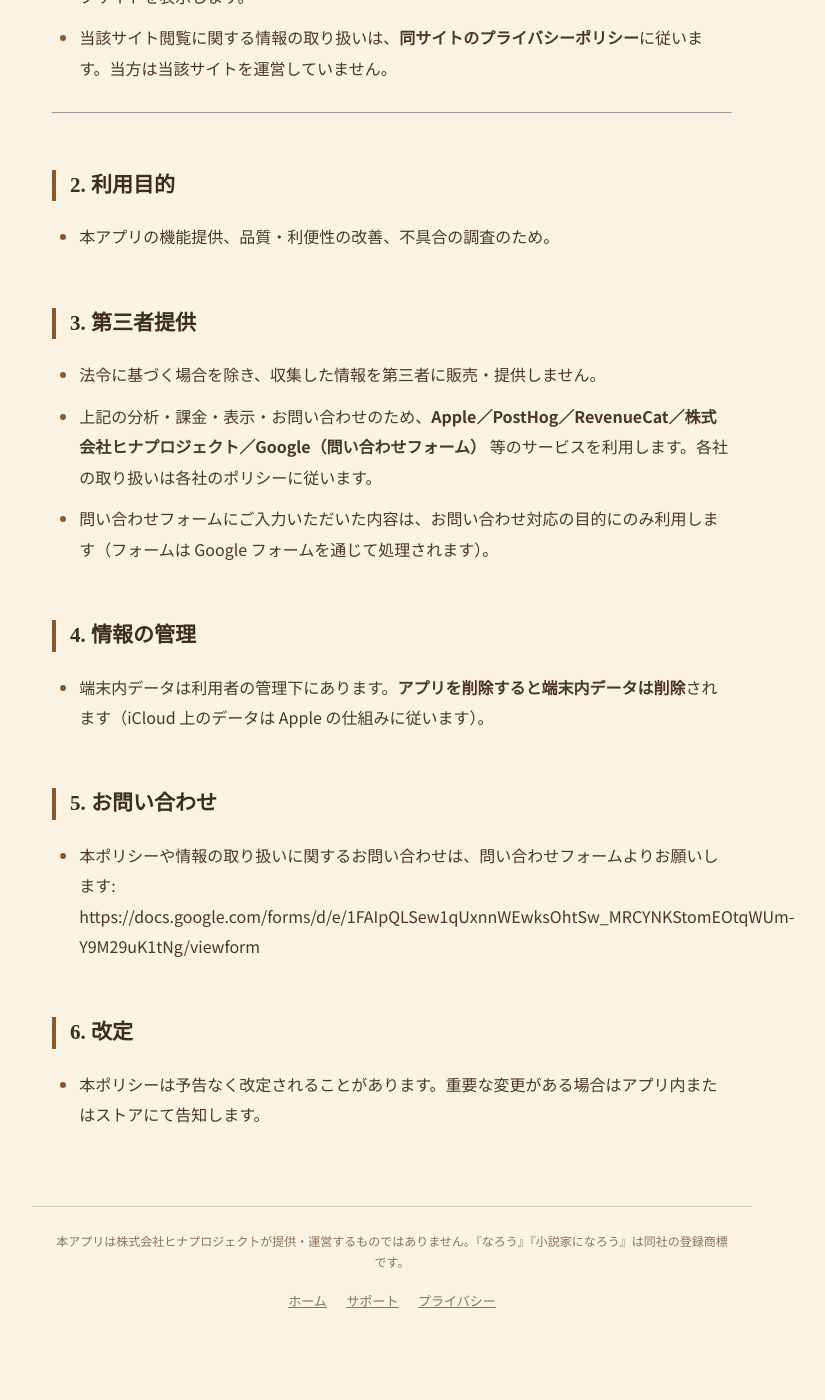
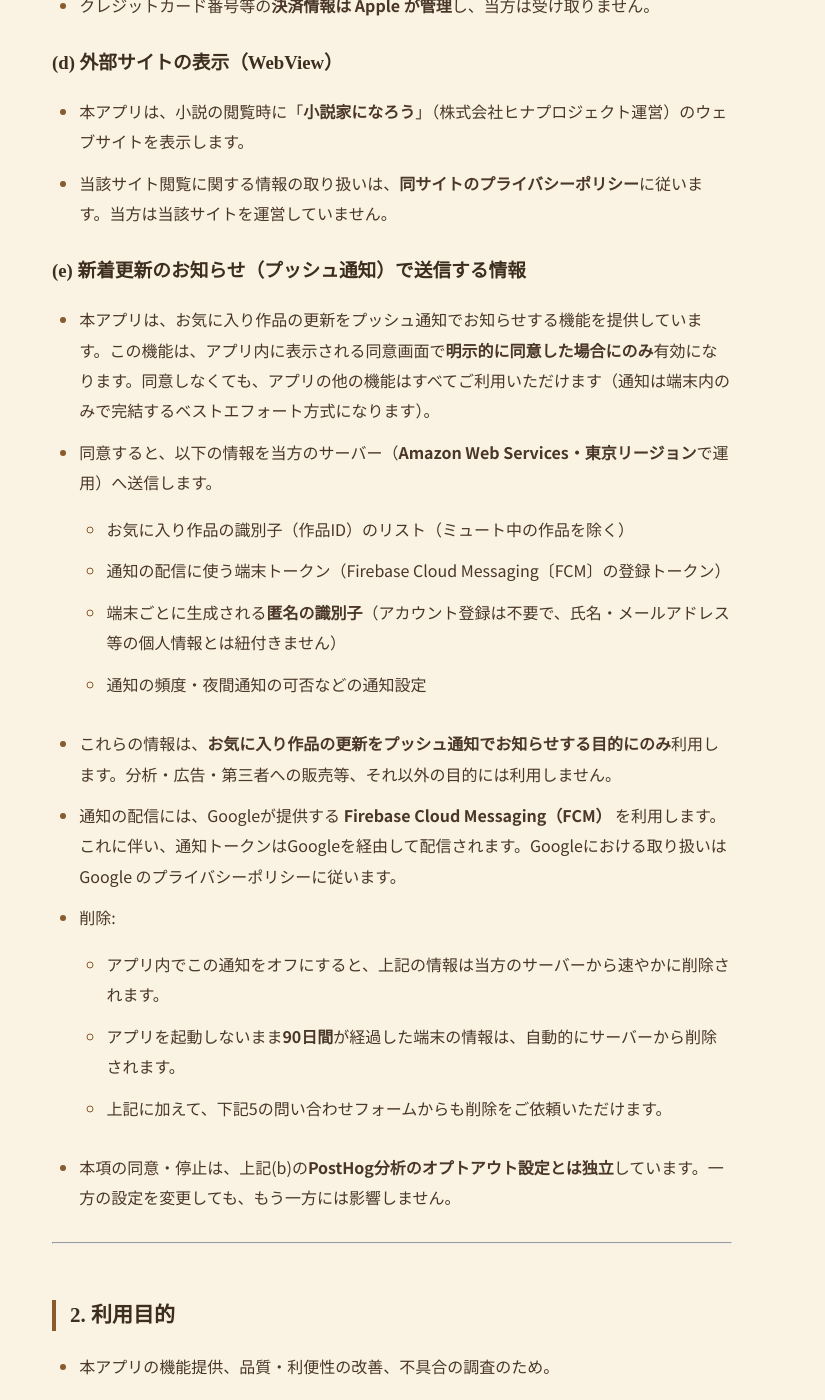
Before and after one commit to MetamoL/yomitsugi-legal, a Jekyll site: the page built from privacy_policy.md, in a window 1280 px wide and 1400 px high, scrolled down 1184 px. Shown: the whole window, without its empty margins (248-1073 px from the left). Built offline with Jekyll 4.4.1, drawn with Linux system fonts in a browser that asks for light colours; our own code applies the rules of GitHub Pages for plain Markdown files; before the commit the page ends 2547 px from its top, so only the background shows below that; some of the changed text lies outside the part shown.

Commit message:
プライバシーポリシー改訂: プッシュ通知(1(e))の新設（1.8.0・オーナー承認済み）
送信情報（作品識別子/FCMトークン/匿名端末ID/通知設定）・目的の限定
（通知配信のみ）・AWS東京/Google FCMの処理者明記・削除（オフで即時/
90日自動/フォーム依頼）・明示同意が前提であることを追記。
(a)の「サーバーへ送信しません」に(e)の例外注記・利用目的・第三者
提供の節も更新。最終更新日=2026-07-11。

Co-Authored-By: Claude Fable 5 <noreply@anthropic.com>

```diff
--- a/privacy_policy.md
+++ b/privacy_policy.md
@@ -14,6 +14,9 @@ description: "Yomitsugi（ヨミツギ）のプライバシーポリシーです
 ## 1. 収集する情報
 
 ### (a) 端末内に保存される情報（当方のサーバーへは送信しません）
+
+> ※ ただし、下記 **(e) 新着更新のお知らせ（プッシュ通知）** にご同意いただいた場合は、お気に入り作品の**識別子のみ**例外的に当方のサーバーへ送信されます。既読状態・しおり位置・アプリ設定など、それ以外の端末内データは引き続き送信されません。
+
 - お気に入り作品、ウォッチリスト、既読状態、しおり位置、アプリの各種設定。
 - これらは利用者の端末内に保存されます。**iCloud 同期を有効にした場合**、利用者自身の iCloud（Apple のサービス）に保存され、当方はその内容にアクセスしません。
 
@@ -31,15 +34,32 @@ description: "Yomitsugi（ヨミツギ）のプライバシーポリシーです
 - 本アプリは、小説の閲覧時に「**小説家になろう**」（株式会社ヒナプロジェクト運営）のウェブサイトを表示します。
 - 当該サイト閲覧に関する情報の取り扱いは、**同サイトのプライバシーポリシー**に従います。当方は当該サイトを運営していません。
 
+### (e) 新着更新のお知らせ（プッシュ通知）で送信する情報
+- 本アプリは、お気に入り作品の更新をプッシュ通知でお知らせする機能を提供しています。この機能は、アプリ内に表示される同意画面で**明示的に同意した場合にのみ**有効になります。同意しなくても、アプリの他の機能はすべてご利用いただけます（通知は端末内のみで完結するベストエフォート方式になります）。
+- 同意すると、以下の情報を当方のサーバー（**Amazon Web Services・東京リージョン**で運用）へ送信します。
+  - お気に入り作品の識別子（作品ID）のリスト（ミュート中の作品を除く）
+  - 通知の配信に使う端末トークン（Firebase Cloud Messaging〔FCM〕の登録トークン）
+  - 端末ごとに生成される**匿名の識別子**（アカウント登録は不要で、氏名・メールアドレス等の個人情報とは紐付きません）
+  - 通知の頻度・夜間通知の可否などの通知設定
+- これらの情報は、**お気に入り作品の更新をプッシュ通知でお知らせする目的にのみ**利用します。分析・広告・第三者への販売等、それ以外の目的には利用しません。
+- 通知の配信には、Googleが提供する **Firebase Cloud Messaging（FCM）** を利用します。これに伴い、通知トークンはGoogleを経由して配信されます。Googleにおける取り扱いは Google のプライバシーポリシーに従います。
+- 削除:
+  - アプリ内でこの通知をオフにすると、上記の情報は当方のサーバーから速やかに削除されます。
+  - アプリを起動しないまま**90日間**が経過した端末の情報は、自動的にサーバーから削除されます。
+  - 上記に加えて、下記5の問い合わせフォームからも削除をご依頼いただけます。
+- 本項の同意・停止は、上記(b)の**PostHog分析のオプトアウト設定とは独立**しています。一方の設定を変更しても、もう一方には影響しません。
+
 ---
 
 ## 2. 利用目的
 - 本アプリの機能提供、品質・利便性の改善、不具合の調査のため。
+- プッシュ通知（1(e)）に関する情報の利用目的は、新着更新の通知配信のみに限定します。
 
 ## 3. 第三者提供
 - 法令に基づく場合を除き、収集した情報を第三者に販売・提供しません。
-- 上記の分析・課金・表示・お問い合わせのため、**Apple／PostHog／RevenueCat／株式会社ヒナプロジェクト／Google（問い合わせフォーム）** 等のサービスを利用します。各社の取り扱いは各社のポリシーに従います。
+- 上記の分析・課金・表示・お問い合わせ・プッシュ通知配信のため、**Apple／PostHog／RevenueCat／株式会社ヒナプロジェクト／Google（問い合わせフォーム、Firebase Cloud Messaging）／Amazon Web Services（プッシュ通知配信サーバーの運用基盤）** 等のサービスを利用します。各社の取り扱いは各社のポリシーに従います。
 - 問い合わせフォームにご入力いただいた内容は、お問い合わせ対応の目的にのみ利用します（フォームは Google フォームを通じて処理されます）。
+- プッシュ通知（1(e)）でお預かりする情報は、Google（Firebase Cloud Messaging）および Amazon Web Services を通じて処理します。これらの事業者は当方の指示に基づいてのみデータを取り扱う**処理者**であり、独自の目的（広告等）での利用はしません。
 
 ## 4. 情報の管理
 - 端末内データは利用者の管理下にあります。**アプリを削除すると端末内データは削除**されます（iCloud 上のデータは Apple の仕組みに従います）。
```
Also changed, not shown: other parts of privacy_policy.md (+1 -1 lines).
